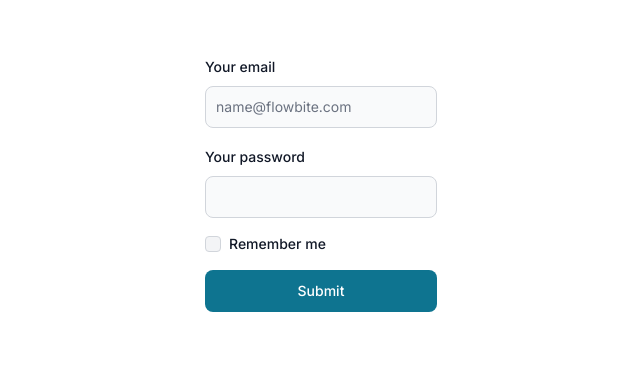
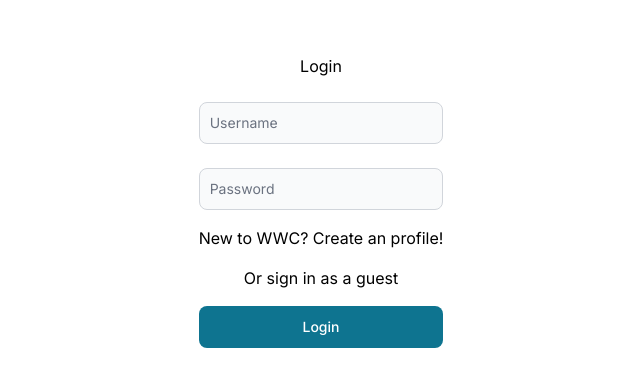
Before and after one commit to JarIsCoding/Shortalk---Front-End, a Next.js app: page / in a window 1280 px wide. Shown: the part 154-540 px from the top of the page, without its empty margins (319-959 px from the left). Built offline with nearby package versions, Linux system fonts and the light colour scheme.

Commit message:
login changes and attempt

```diff
--- /dev/null
+++ b/src/Interfaces/Interfaces.ts
@@ -0,0 +1,16 @@
+//User Token
+export interface IToken {
+    token: string
+}
+
+//for login and create account fetch
+export interface IUserInfo {
+    username: string
+    password: string
+}
+
+//This is for users info such as id and username
+export interface IUserData {
+    id: number
+    username: string
+}
--- /dev/null
+++ b/src/app/homePage/page.tsx
@@ -0,0 +1,14 @@
+'use client'
+
+import React from 'react'
+
+const homePage = () => {
+  return (
+    <div>
+      {/* Check if user is guest or signed in */}
+      Home Page
+    </div>
+  )
+}
+
+export default homePage
--- a/src/app/page.tsx
+++ b/src/app/page.tsx
@@ -1,28 +1,82 @@
 'use client';
 
-import { Button, Checkbox, Label, TextInput } from 'flowbite-react';
+import { Button, Label, TextInput } from 'flowbite-react';
+import { useRouter } from 'next/navigation';
+import { useState } from 'react';
+import { createAccount, getLoggedInUserData, login } from '../../utils/Dataservices';
+import { IToken } from '@/Interfaces/Interfaces';
 
 export default function Home() {
+  const [username, setUsername] = useState<string>('')
+  const [password, setPassword] = useState<string>('')
+
+  const [switchBool, setSwitchBool] = useState<boolean>(true)
+
+  const router = useRouter()
+
+  const handleSubmit = async () => {
+
+    let userData = {
+      username: username,
+      password: password
+    }
+
+    createAccount(userData)
+    let token: IToken = await login(userData)
+
+    console.log(token)
+
+    //CORS issue with this cannot get url in fetch correctly need to figure out
+    if (token.token !== null) {
+      localStorage.setItem("Token", token.token)
+      getLoggedInUserData(username)
+      router.push('/homePage')
+    } else {
+      alert("Login Failed")
+    }
+
+  }
+
+  const handleCreateNamePass = () => {
+    alert('ilive')
+  }
+
   return (
     <div className='grid grid-flow-row justify-center pt-52'>
       <form className="flex max-w-md flex-col gap-4">
+
+        {/* Top Text */}
+        <div className='text-center'>
+          {switchBool ? 'Login' : 'Email'}
+        </div>
+
+        {/* Username and password Input Field */}
         <div>
           <div className="mb-2 block">
-          <Label htmlFor="email1" value="Your email" />
+            <Label htmlFor="username" />
           </div>
-        <TextInput id="email1" type="email" placeholder="name@flowbite.com" required />
+          <TextInput id="username" type="text" placeholder={switchBool ? 'Username' : 'Email'} onChange={(e) => setUsername(e.target.value)} required />
         </div>
-      <div>
+        <div className={switchBool ? 'block' : 'hidden'}>
           <div className="mb-2 block">
-          <Label htmlFor="password1" value="Your password" />
+            <Label htmlFor="password1" />
           </div>
-        <TextInput id="password1" type="password" required />
+          <TextInput id="password1" type="password" placeholder='Password' onChange={(e) => setPassword(e.target.value)} required />
         </div>
-      <div className="flex items-center gap-2">
-        <Checkbox id="remember" />
-        <Label htmlFor="remember">Remember me</Label>
-      </div>
-      <Button type="submit">Submit</Button>
+
+        {/* This onclick changes the switchbool based on if it is true/false*/}
+        <p onClick={() => { switchBool === false ? setSwitchBool(true) : setSwitchBool(false) }}>
+          {switchBool ? 'New to WWC? Create an profile!' : 'Already got an account?'}
+        </p>
+
+        <p onClick={() => { router.push('/homePage'); setUsername('Guest') }} className='text-center'>
+          {switchBool ? `Or sign in as a guest` : ''}
+        </p>
+
+        {/* Check if switchbool true then use different functions for different pages */}
+        <Button onClick={switchBool === true ? handleSubmit : handleCreateNamePass}>
+          {switchBool ? 'Login' : 'Continue'}
+        </Button>
       </form>
     </div>
   );
--- /dev/null
+++ b/utils/Dataservices.ts
@@ -0,0 +1,63 @@
+import { IToken, IUserData, IUserInfo } from "@/Interfaces/Interfaces"
+
+
+const url = "https://shortalkapi.azurewebsites.net"
+
+let userData: IUserData
+
+export const createAccount = async (createdUser: IUserInfo) => {
+    const res = await fetch(url + '/User/AddUser', {
+        method: 'POST',
+        headers: {
+            'Content-Type' : 'application/json'
+        },
+        body:JSON.stringify(createdUser)
+    })
+
+    if(!res.ok){
+        const message = "An error has occured " + res.status;
+        throw new Error(message);
+    }
+
+    const data = await res.json();
+    console.log(data)
+}
+
+export const login = async (loginUser: IUserInfo) => {
+    const res = await fetch(url + '/User/Login', {
+        method: 'POST',
+        headers: {
+            'Content-Type' : 'application/json'
+        },
+        body:JSON.stringify(loginUser)
+    })
+
+    if(!res.ok){
+        const message = "An error has occured " + res.status;
+        throw new Error(message);
+    }
+
+    const data: IToken = await res.json();
+    return data
+
+}
+
+export const getLoggedInUserData = async (username: string) => {
+    const res = await fetch (url + 'User/GetUserByUsername' + username)
+    const data = await res.json()
+    userData = data;
+}
+
+export const loggedInData = () => {
+    return userData
+}
+
+export const checkToken = () => {
+    let result = false
+
+    let lsData = localStorage.getItem('Token')
+
+    if(lsData !== null) {
+        result = true
+    }
+}
```
Lines whose indentation alone changed are shown as unchanged.
